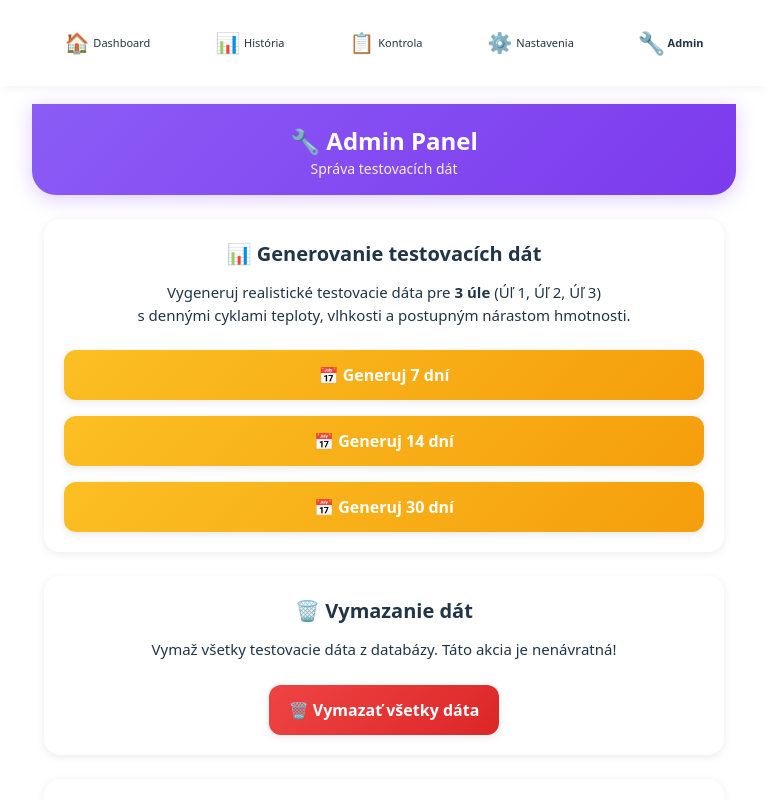
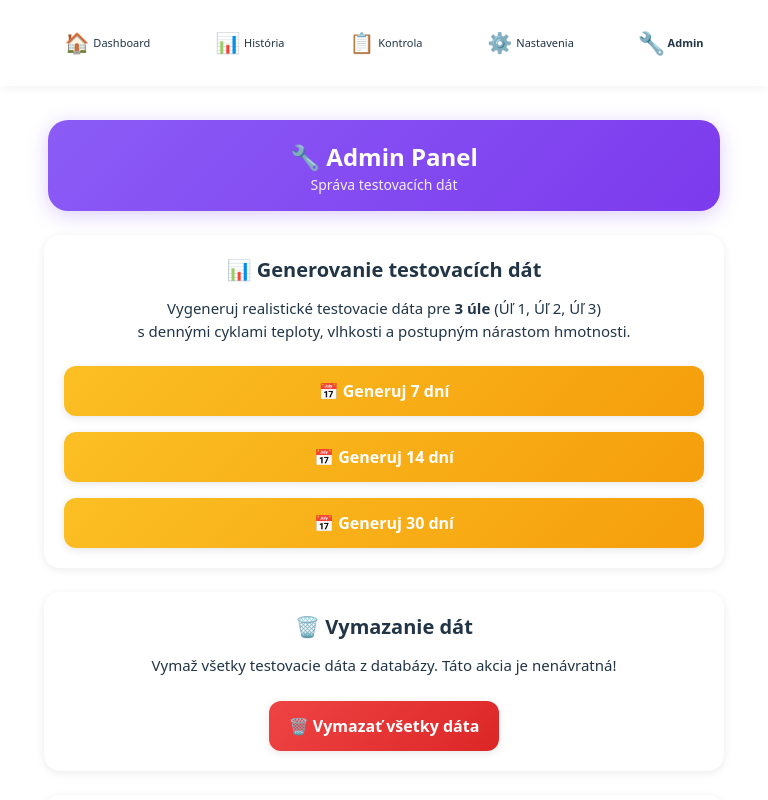
Before and after one commit to LusnakSimon/beehive, a React (Vite) app in the folder client/: page /admin in a window 768 px wide. Shown: the top 800 px of the page. Built offline with nearby package versions, Linux system fonts and the light colour scheme.

Commit message:
Make all page headers fully rounded with border-radius

```diff
--- a/client/src/pages/Admin.css
+++ b/client/src/pages/Admin.css
@@ -15,8 +15,8 @@
 .admin-header {
   background: linear-gradient(135deg, #8b5cf6 0%, #7c3aed 100%);
   padding: 2rem 1.5rem 1.5rem;
-  margin: 0 0 1.5rem 0;
-  border-radius: 0 0 24px 24px;
+  margin: 0 1rem 1.5rem;
+  border-radius: 24px;
   box-shadow: 0 4px 20px rgba(139, 92, 246, 0.3);
   position: relative;
   z-index: 50;
@@ -24,8 +24,9 @@
 
 @media (max-width: 768px) {
   .admin-header {
-    margin-top: 0;
+    margin: 1rem 1rem 1.5rem;
     padding-top: 1.5rem;
+    border-radius: 20px;
   }
 }
 
--- a/client/src/pages/Dashboard.css
+++ b/client/src/pages/Dashboard.css
@@ -16,8 +16,8 @@
 .dashboard-header {
   background: linear-gradient(135deg, #fbbf24 0%, #f59e0b 100%);
   padding: 2rem 1.5rem 1.5rem;
-  margin: 0 0 1.5rem 0;
-  border-radius: 0 0 24px 24px;
+  margin: 0 1rem 1.5rem;
+  border-radius: 24px;
   box-shadow: 0 4px 20px rgba(251, 191, 36, 0.3);
   display: flex;
   justify-content: space-between;
@@ -28,8 +28,9 @@
 
 @media (max-width: 768px) {
   .dashboard-header {
-    margin-top: 0;
+    margin: 1rem 1rem 1.5rem;
     padding-top: 1.5rem;
+    border-radius: 20px;
   }
 }
 
--- a/client/src/pages/History.css
+++ b/client/src/pages/History.css
@@ -16,8 +16,8 @@
 .history-header {
   background: linear-gradient(135deg, #3b82f6 0%, #2563eb 100%);
   padding: 2rem 1.5rem 1.5rem;
-  margin: 0 0 1.5rem 0;
-  border-radius: 0 0 24px 24px;
+  margin: 0 1rem 1.5rem;
+  border-radius: 24px;
   box-shadow: 0 4px 20px rgba(59, 130, 246, 0.3);
   display: flex;
   justify-content: space-between;
@@ -28,8 +28,9 @@
 
 @media (max-width: 768px) {
   .history-header {
-    margin-top: 0;
+    margin: 1rem 1rem 1.5rem;
     padding-top: 1.5rem;
+    border-radius: 20px;
   }
 }
 
--- a/client/src/pages/Inspection.css
+++ b/client/src/pages/Inspection.css
@@ -18,14 +18,17 @@
   background: linear-gradient(135deg, #10b981 0%, #059669 100%);
   color: white;
   padding: 1.5rem 1rem;
+  margin: 1rem;
+  border-radius: 20px;
   box-shadow: 0 4px 12px rgba(16, 185, 129, 0.2);
-  margin: 0;
 }
 
 @media (min-width: 768px) {
   .inspection-header {
     position: sticky;
-    top: 4rem;
+    top: 4.5rem;
+    margin: 0 1rem 1rem;
+    border-radius: 24px;
   }
 }
 
```
